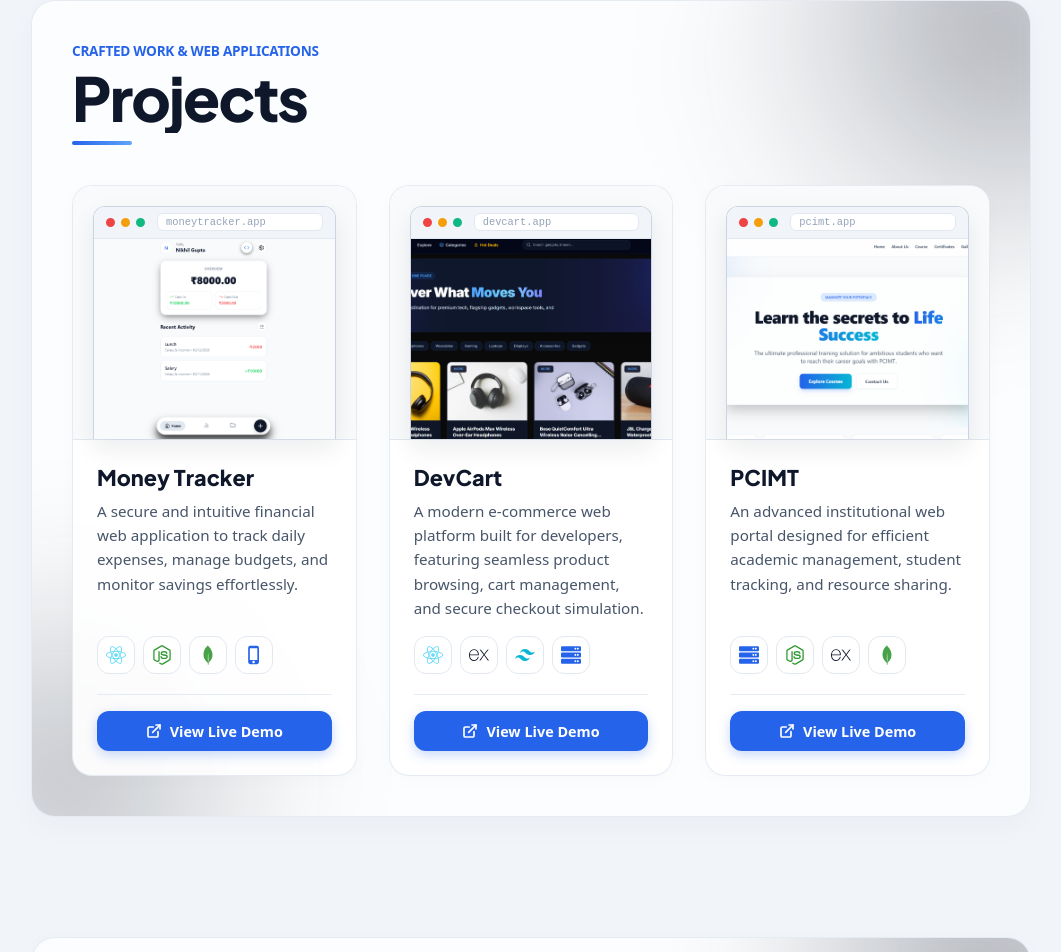
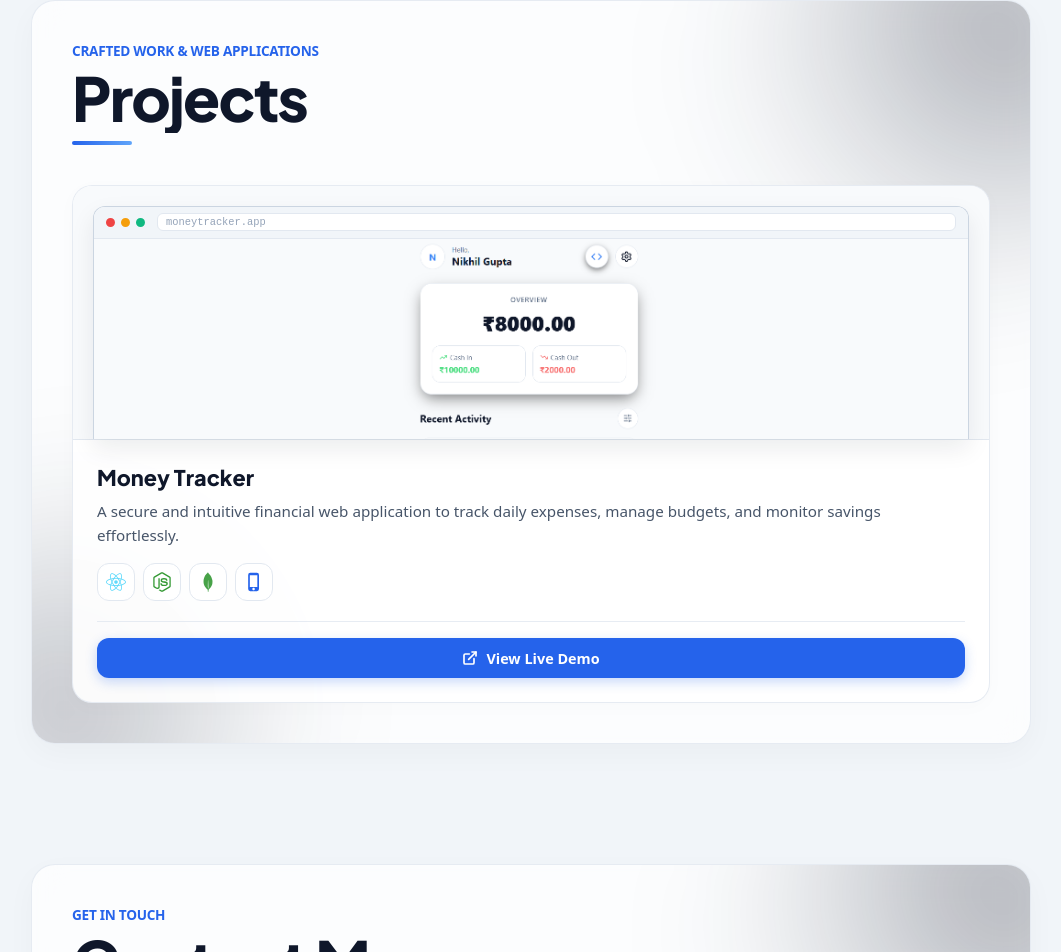
Before and after one commit to nikhildev161011-tech/My-Portfolio, a React (Vite) app: page / in a window 1280 px wide. Shown: the part 2726-3678 px from the top of the page, without its empty margins (109-1170 px from the left). Built offline with nearby package versions, Linux system fonts and the light colour scheme.

Commit message:
Update Projects.jsx

```diff
--- a/src/components/Projects.jsx
+++ b/src/components/Projects.jsx
@@ -20,30 +20,6 @@ export default function Projects() {
       image: "/moneytracker.png",
       viewLink: "https://money-tracker-frontend-lilac.vercel.app/"
     },
-    {
-      title: "DevCart",
-      description: "A modern e-commerce web platform built for developers, featuring seamless product browsing, cart management, and secure checkout simulation.",
-      tags: [
-        { name: "React", icon: <FaReact size={20} color="#61DAFB" /> },
-        { name: "Express", icon: <SiExpress size={20} color="#0f172a" /> },
-        { name: "Tailwind CSS", icon: <SiTailwindcss size={20} color="#06B6D4" /> },
-        { name: "REST API", icon: <FaServer size={20} color="#2563eb" /> }
-      ],
-      image: "/devcart.png",
-      viewLink: "https://ecommerce-frontend-ivory-rho.vercel.app/"
-    },
-    {
-      title: "PCIMT",
-      description: "An advanced institutional web portal designed for efficient academic management, student tracking, and resource sharing.",
-      tags: [
-        { name: "Full Stack", icon: <FaServer size={20} color="#2563eb" /> },
-        { name: "Node.js", icon: <FaNodeJs size={20} color="#339933" /> },
-        { name: "Express", icon: <SiExpress size={20} color="#0f172a" /> },
-        { name: "MongoDB", icon: <SiMongodb size={20} color="#47A248" /> }
-      ],
-      image: "/pcimt.png.png",
-      viewLink: "https://pcimt-frontend-qhhv.vercel.app/"
-    }
   ];
 
   const titleContainerVariants = {
```
